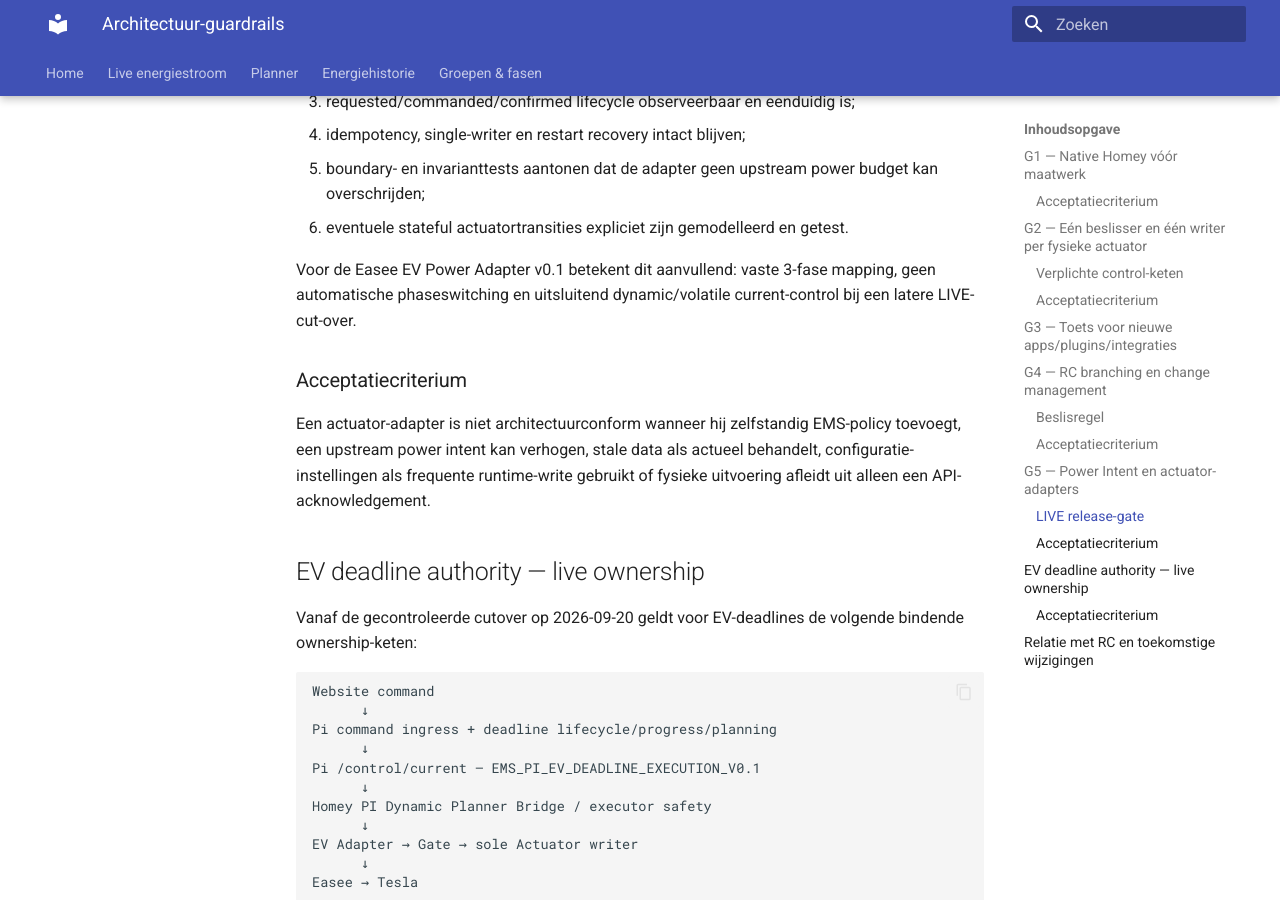
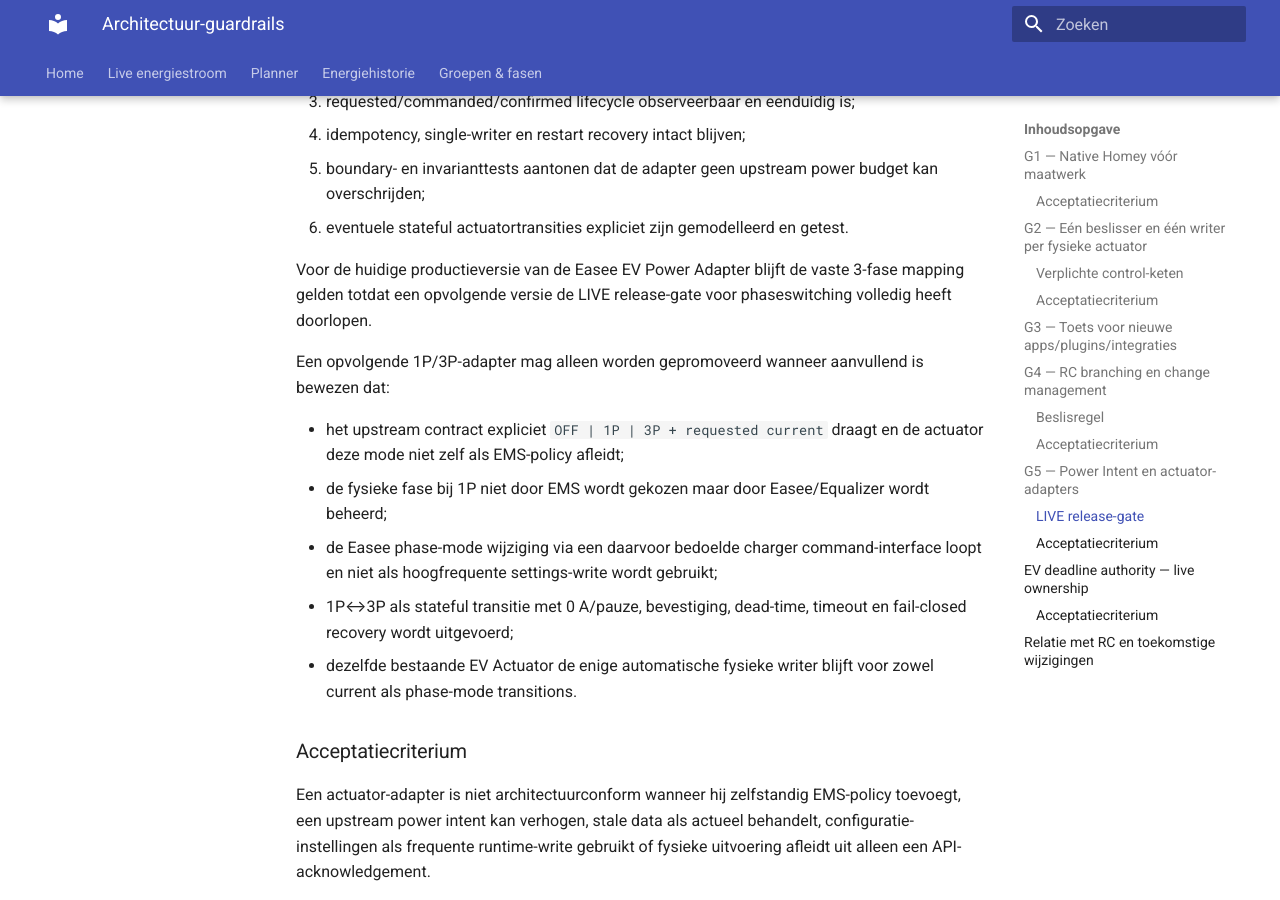
Before and after one commit to OnsKasteeltje/homey-energy-manual, an MkDocs documentation site: the page built from docs/architectuur-guardrails.md, in a window 1280 px wide and 900 px high, scrolled down 4653 px. Built offline with MkDocs 1.6.1 and Material for MkDocs 9.7.7, drawn with Linux system fonts in a browser that asks for light colours.

Commit message:
docs(ev): define phase switching architecture gate

```diff
--- a/docs/architectuur-guardrails.md
+++ b/docs/architectuur-guardrails.md
@@ -143,7 +143,15 @@ Een adapter mag niet van SHADOW naar LIVE zolang niet aantoonbaar is bewezen dat
 5. boundary- en invarianttests aantonen dat de adapter geen upstream power budget kan overschrijden;
 6. eventuele stateful actuatortransities expliciet zijn gemodelleerd en getest.
 
-Voor de Easee EV Power Adapter v0.1 betekent dit aanvullend: vaste 3-fase mapping, geen automatische phaseswitching en uitsluitend dynamic/volatile current-control bij een latere LIVE-cut-over.
+Voor de huidige productieversie van de Easee EV Power Adapter blijft de vaste 3-fase mapping gelden totdat een opvolgende versie de LIVE release-gate voor phaseswitching volledig heeft doorlopen.
+
+Een opvolgende 1P/3P-adapter mag alleen worden gepromoveerd wanneer aanvullend is bewezen dat:
+
+- het upstream contract expliciet `OFF | 1P | 3P + requested current` draagt en de actuator deze mode niet zelf als EMS-policy afleidt;
+- de fysieke fase bij 1P niet door EMS wordt gekozen maar door Easee/Equalizer wordt beheerd;
+- de Easee phase-mode wijziging via een daarvoor bedoelde charger command-interface loopt en niet als hoogfrequente settings-write wordt gebruikt;
+- 1P↔3P als stateful transitie met 0 A/pauze, bevestiging, dead-time, timeout en fail-closed recovery wordt uitgevoerd;
+- dezelfde bestaande EV Actuator de enige automatische fysieke writer blijft voor zowel current als phase-mode transitions.
 
 ### Acceptatiecriterium
 
```
